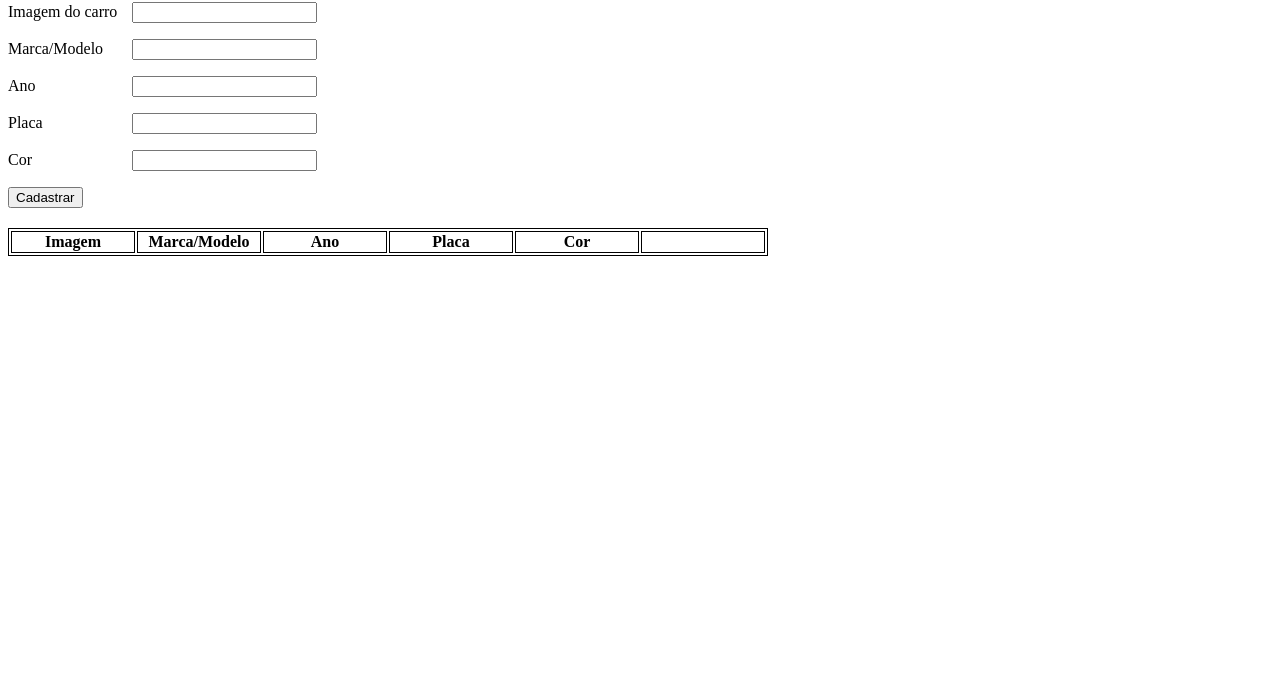
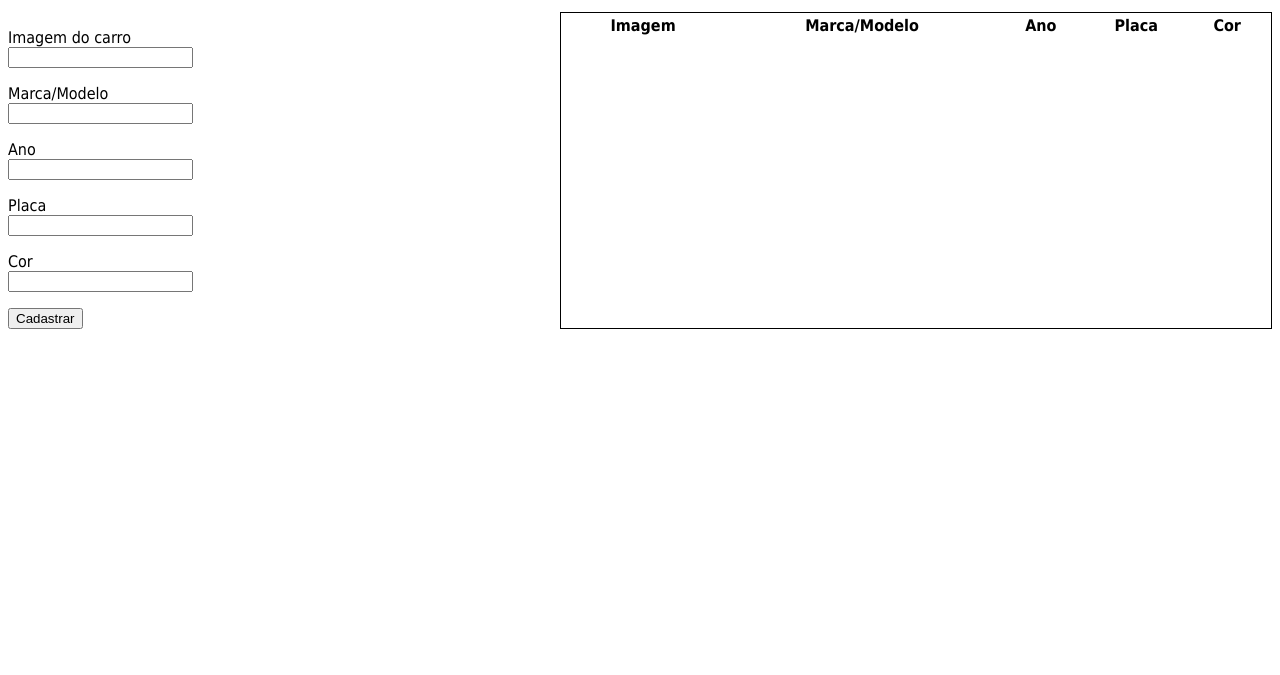
Before and after one commit to daviccardoso/cube-car, a plain HTML site: page index.html in a window 1280 px wide. Shown: the part 125-800 px from the top of the page. Drawn offline with Linux system fonts and the light colour scheme; no server answers.

Commit message:
Novo layout Begins

```diff
--- /dev/null
+++ b/index.css
@@ -0,0 +1,34 @@
+body {
+    font-family: Tahoma, sans-serif;
+}
+
+.flex-container {
+    display: flex;
+    flex-flow: row wrap;
+}
+
+.flex-container > * {
+    flex: 1 100%;
+}
+
+header {
+    text-align: center;
+}
+
+p {
+    width: 150px;
+}
+
+table {
+    border: 1px solid #000;
+}
+
+img {
+    max-width: 200px;
+}
+
+@media (min-width: 600px) {
+    main.flex-container > * {
+        flex: 1 auto;
+    }
+}
--- a/index.html
+++ b/index.html
@@ -5,36 +5,16 @@
     <meta charset="UTF-8">
     <meta name="viewport" content="width=device-width, initial-scale=1.0">
     <title>Cube Car</title>
-    <style>
-        label {
-            display: inline-block;
-            width: 120px;
-        }
-
-        table {
-            margin-top: 20px;
-        }
-
-        table,
-        th,
-        td {
-            border: 1px solid #000;
-            text-align: center;
-        }
-
-        th {
-            width: 120px;
-        }
-
-        img {
-            max-width: 100px;
-        }
-    </style>
+    <link rel="stylesheet" href="index.css">
 </head>
 
 <body>
+    <div class="flex-container">
+        <header>
             <h1 data-js="nome"></h1>
             <h2 data-js="telefone"></h2>
+        </header>
+        <main class="flex-container">
             <form action="/" data-js="cadastro">
                 <p>
                     <label for="imagem">Imagem do carro</label>
@@ -46,7 +26,7 @@
                 </p>
                 <p>
                     <label for="ano">Ano</label>
-            <input type="number" data-js="ano" step="1">
+                    <input type="number" data-js="ano" id="ano" step="1">
                 </p>
                 <p>
                     <label for="placa">Placa</label>
@@ -71,6 +51,8 @@
                 </thead>
                 <tbody data-js="dados"></tbody>
             </table>
+        </main>
+    </div>
     <script src="DOM.js"></script>
     <script src="final-challenge.js"></script>
 </body>
```
Lines whose indentation alone changed are shown as unchanged.
